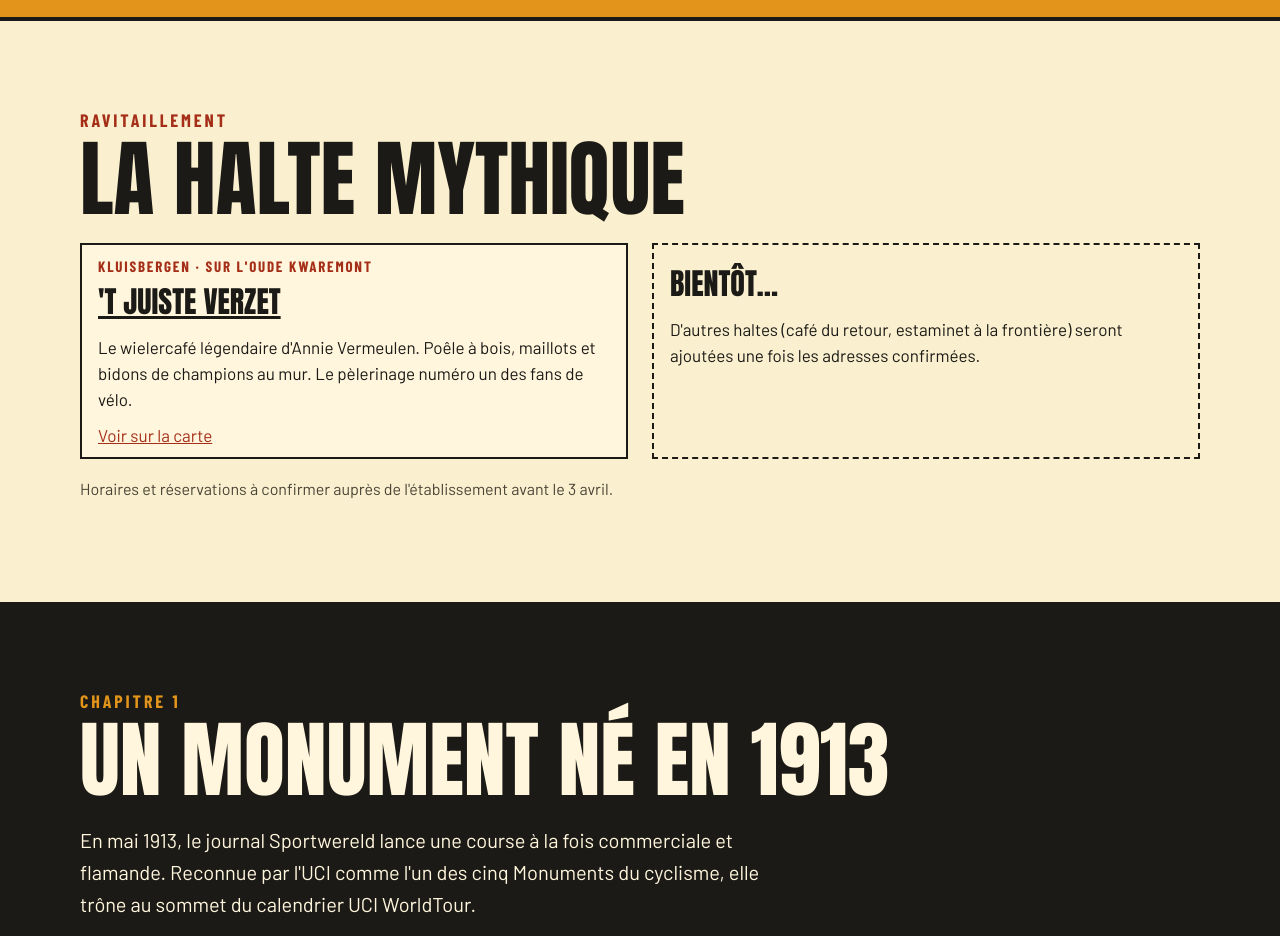
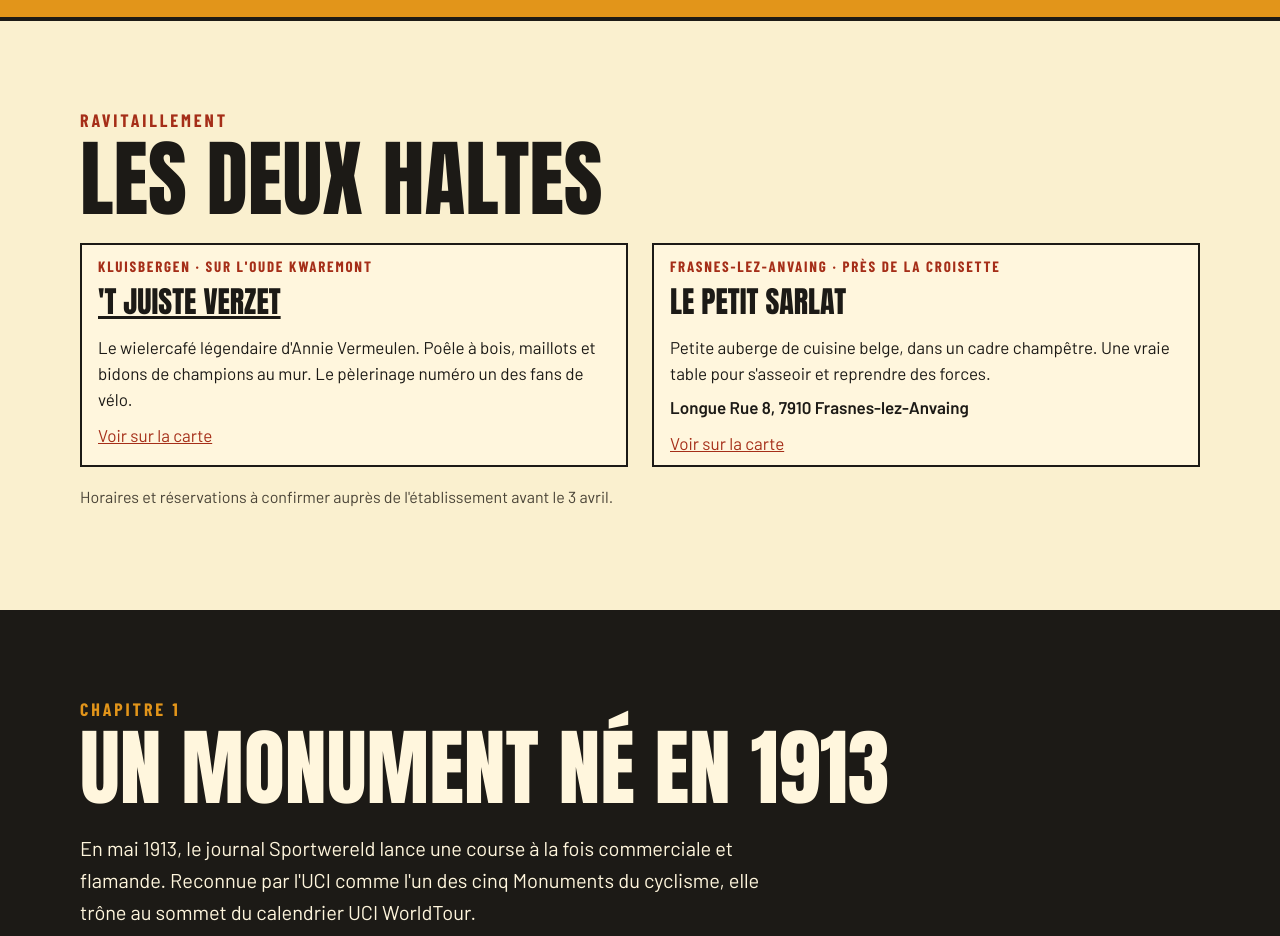
Before and after one commit to oparrod-afk/flandres, a plain HTML site: page index.html in a window 1280 px wide. Shown: the part 8200-9136 px from the top of the page. Drawn offline with nearby package versions, Linux system fonts and the light colour scheme; no server answers.

Commit message:
Update index.html

```diff
--- a/index.html
+++ b/index.html
@@ -505,7 +505,7 @@ footer ul{padding-left:20px;font-size:16px;line-height:1.8}
 <section id="estaminets">
   <div class="wrap">
     <div class="eyebrow">Ravitaillement</div>
-    <h2 class="big">La halte mythique</h2>
+    <h2 class="big">Les deux haltes</h2>
     <div style="display:flex;flex-wrap:wrap;gap:24px">
       <div class="stop reveal">
         <div class="cond" style="font-size:15px;letter-spacing:.12em;color:var(--red-d)">Kluisbergen · sur l'Oude Kwaremont</div>
@@ -513,9 +513,12 @@ footer ul{padding-left:20px;font-size:16px;line-height:1.8}
         <p style="font-size:17px;line-height:1.55;margin:0 0 12px">Le wielercafé légendaire d'Annie Vermeulen. Poêle à bois, maillots et bidons de champions au mur. Le pèlerinage numéro un des fans de vélo.</p>
         <a href="https://www.google.com/maps/search/?api=1&query=%27t+Juiste+Verzet+Kluisbergen" target="_blank" rel="noopener">Voir sur la carte</a>
       </div>
-      <div class="stop reveal" style="background:transparent;border-style:dashed">
-        <h3>Bientôt…</h3>
-        <p style="font-size:17px;line-height:1.55;margin:0">D'autres haltes (café du retour, estaminet à la frontière) seront ajoutées une fois les adresses confirmées.</p>
+      <div class="stop reveal">
+        <div class="cond" style="font-size:15px;letter-spacing:.12em;color:var(--red-d)">Frasnes-lez-Anvaing · près de la Croisette</div>
+        <h3>Le Petit Sarlat</h3>
+        <p style="font-size:17px;line-height:1.55;margin:0 0 8px">Petite auberge de cuisine belge, dans un cadre champêtre. Une vraie table pour s'asseoir et reprendre des forces.</p>
+        <p style="font-size:17px;line-height:1.55;margin:0 0 12px"><strong>Longue Rue 8, 7910 Frasnes-lez-Anvaing</strong></p>
+        <a href="https://www.google.com/maps/search/?api=1&query=Le+Petit+Sarlat+Longue+Rue+8+7910+Frasnes-lez-Anvaing" target="_blank" rel="noopener">Voir sur la carte</a>
       </div>
     </div>
     <p style="margin-top:20px;font-size:16px;color:var(--muted)">Horaires et réservations à confirmer auprès de l'établissement avant le 3 avril.</p>
```
